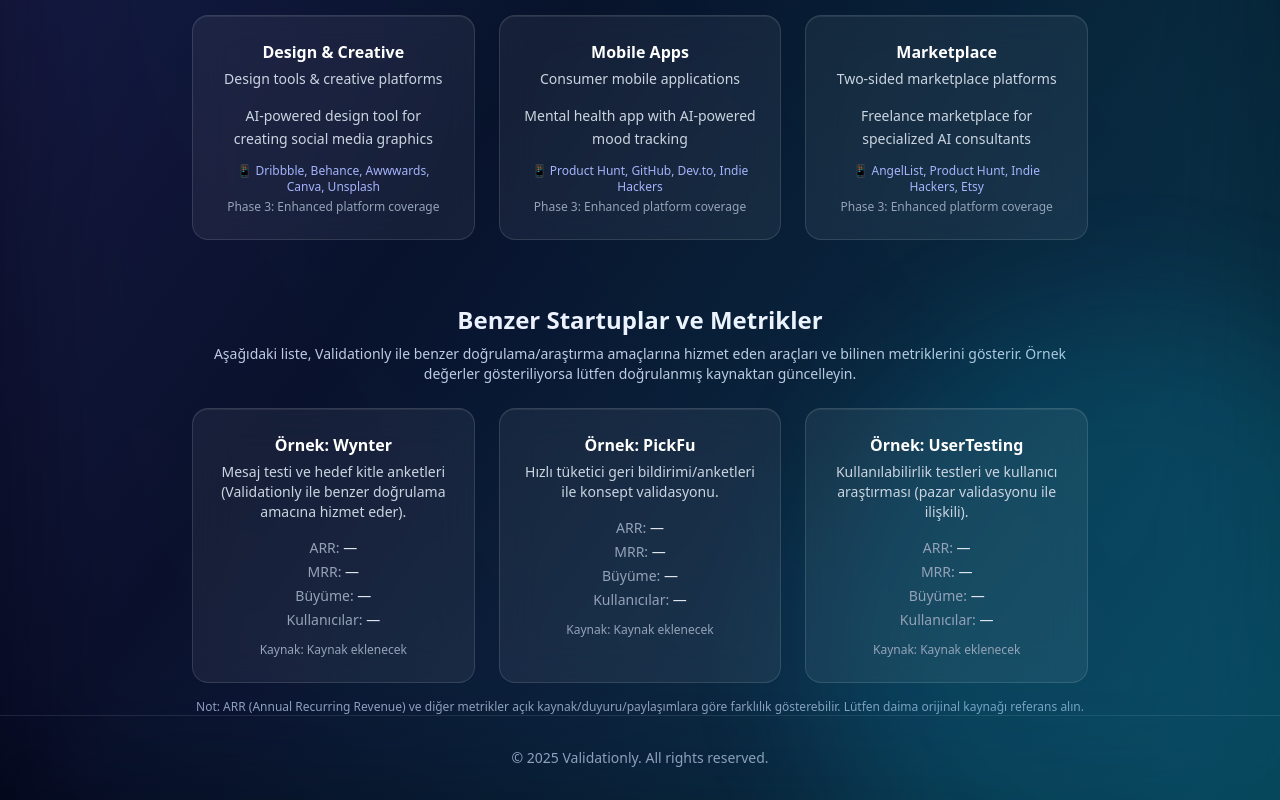
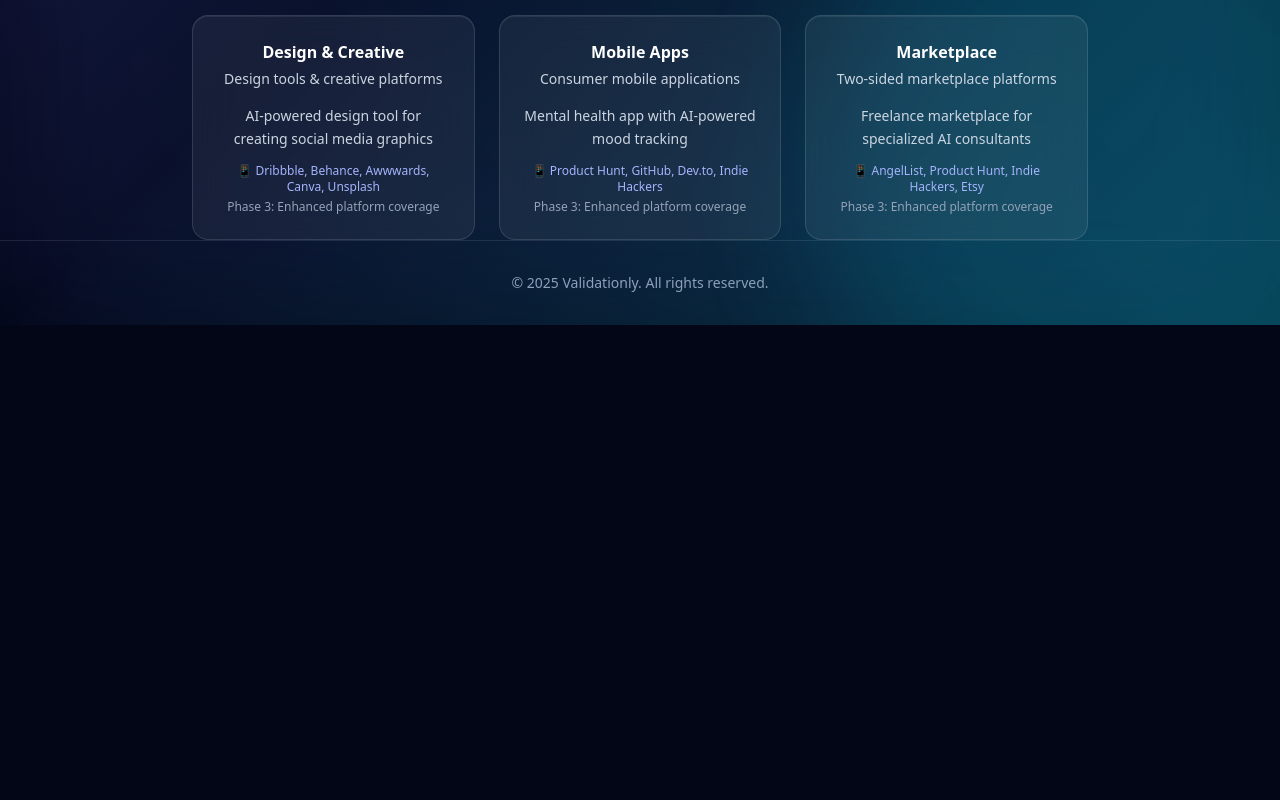
Before and after one commit to kptbarbarossa/validationly, a React (Vite) app: page / in a window 1280 px wide. Shown: the part 960-1760 px from the top of the page. After the commit the page ends 1285 px from the top, so only its background shows below. Built offline with nearby package versions, Linux system fonts and the light colour scheme; no server answers; the HTML template or start-up script is replaced by a standard one.

Commit message:
chore: remove RelatedStartups section from HomePage as requested

```diff
--- a/src/pages/HomePage.tsx
+++ b/src/pages/HomePage.tsx
@@ -8,7 +8,7 @@ import EnhancedLoadingSpinner from '../components/EnhancedLoadingSpinner';
 import Logo from '../components/Logo';
 import { useAnalytics } from '../components/Analytics';
 import SEOHead from '../components/SEOHead';
-import RelatedStartups from '../components/RelatedStartups';
+// import RelatedStartups from '../components/RelatedStartups';
 
 const sampleCategories = [
     {
@@ -395,7 +395,7 @@ const HomePage: React.FC = () => {
                 </div>
             </div>
 
-            <RelatedStartups />
+				{/* RelatedStartups section removed by request */}
         </div>
         </>
     );
```
